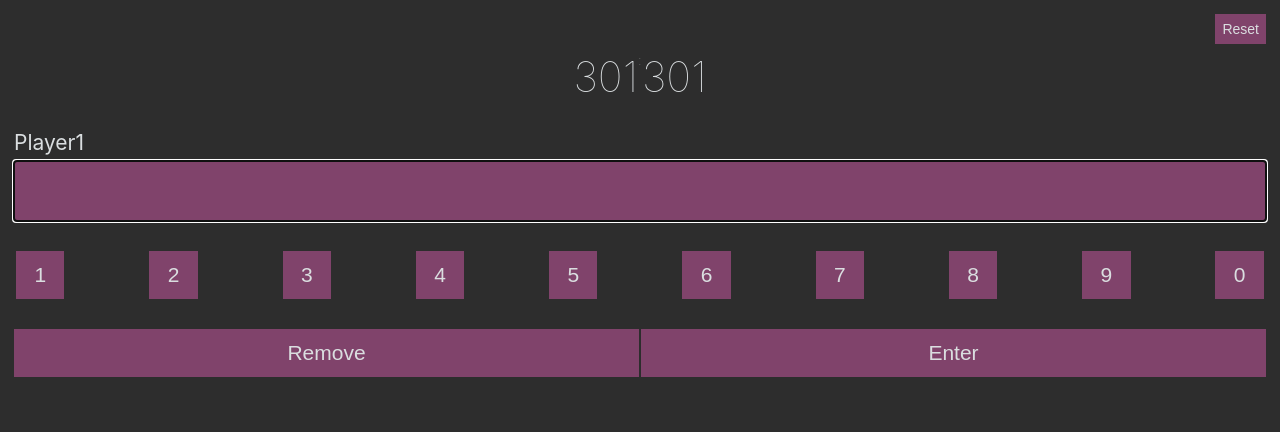
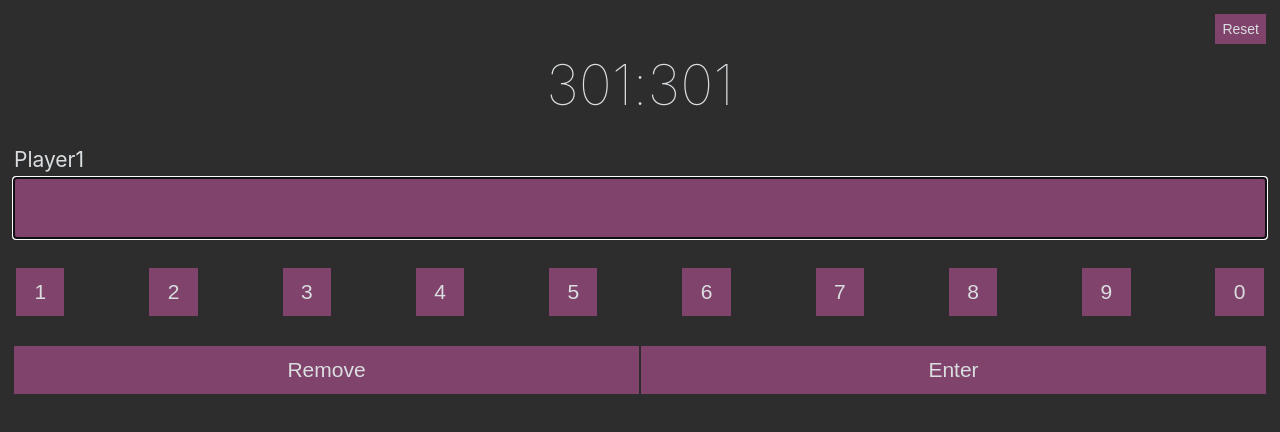
Before and after one commit to stsh89/darts-scoreboard, a React (Create React App) app: page / in a window 1280 px wide. Shown: the top 432 px of the page. Built offline with nearby package versions, Linux system fonts and the light colour scheme.

Commit message:
Update App.css

```diff
--- a/src/App.css
+++ b/src/App.css
@@ -19,14 +19,18 @@
 }
 
 .score__player1 {
-  font-size: 3em;
+  font-size: 4em;
   width: 33%;
   text-align: right;
 }
 
 .score__player2 {
-  font-size: 3em;
+  font-size: 4em;
   width: 33%;
+}
+
+.score__separator {
+  font-size: 4em;
 }
 
 .score-input {
```
